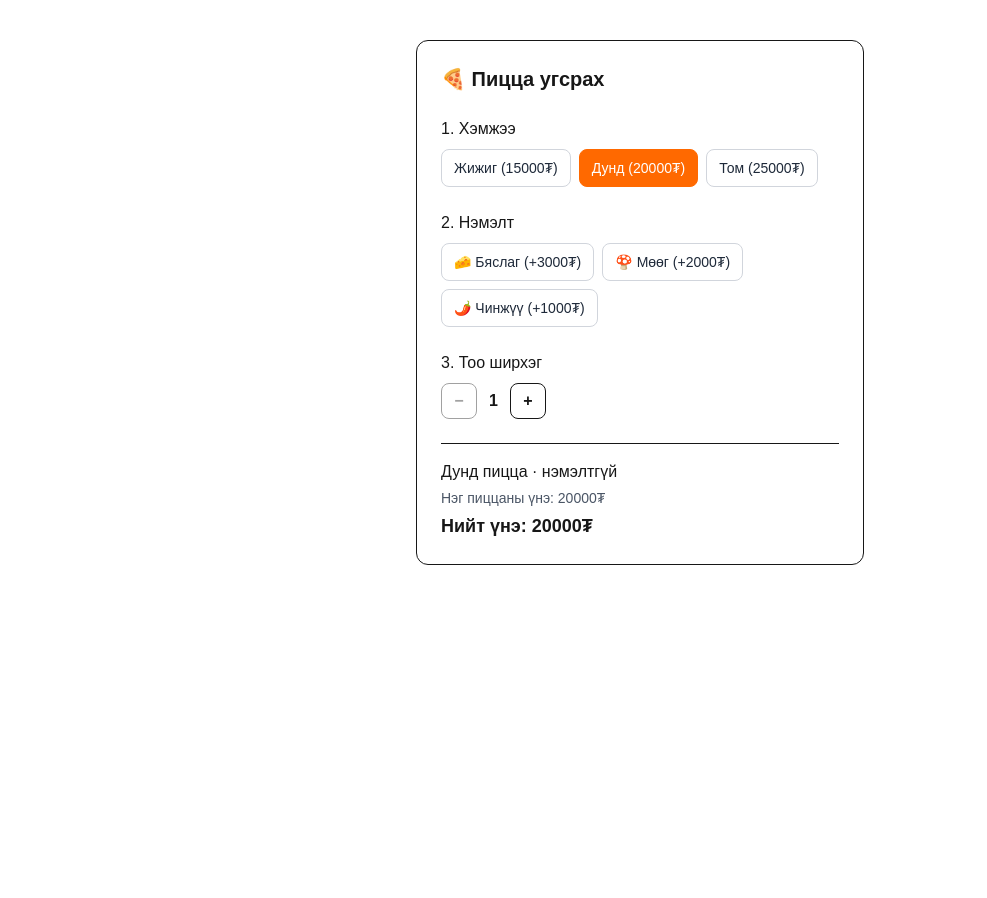
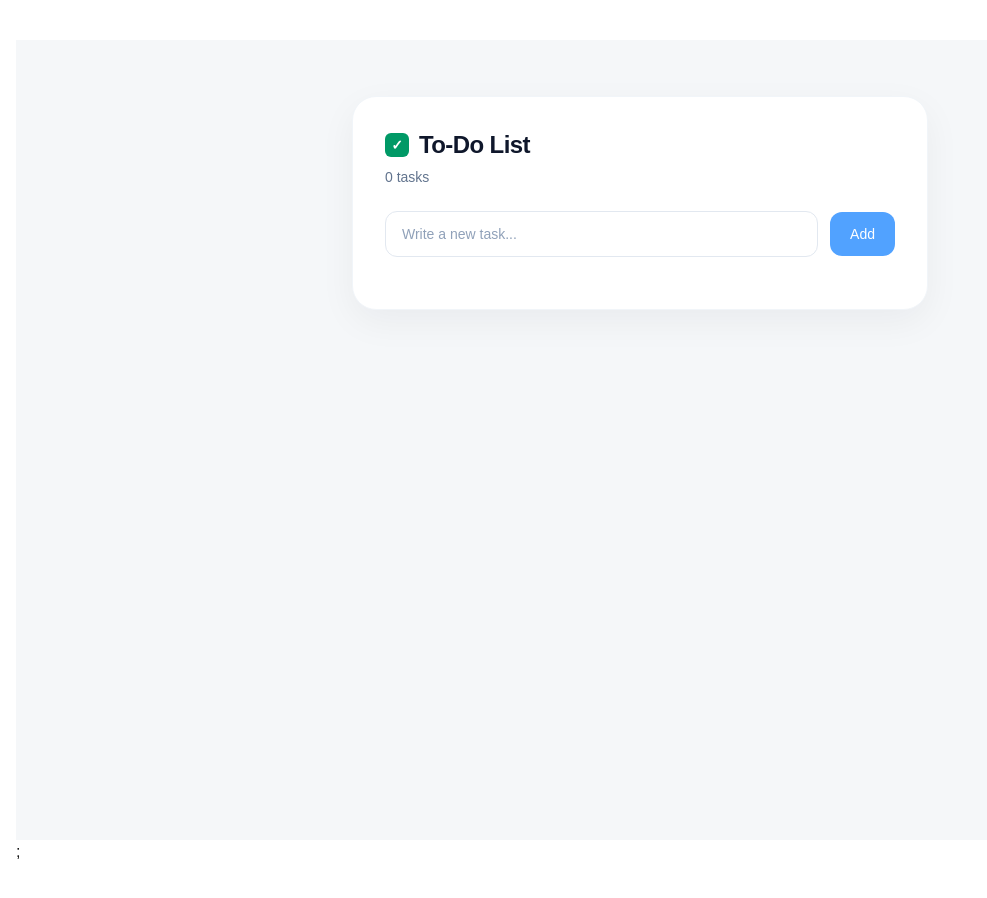
Before and after one commit to 8oz-AJ/useState, a Next.js app: page / in a window 1280 px wide. Shown: the top 898 px of the page, without its empty margins (0-987 px from the left). Before the commit the page ends 800 px from the top, so only its background shows below. Built offline with nearby package versions, Linux system fonts and the light colour scheme.

Commit message:
todolist

```diff
--- /dev/null
+++ b/app/components/TodoList.js
@@ -0,0 +1,101 @@
+"use client";
+
+import { useState } from "react";
+
+export default function TodoList() {
+  const [todos, setTodos] = useState([]);
+  const [input, setInput] = useState("");
+
+  function addTodo() {
+    const trimmed = input.trim();
+    if (!trimmed) return;
+
+    setTodos([...todos, { id: Date.now(), text: trimmed, done: false }]);
+    setInput("");
+  }
+
+  function toggleDone(id) {
+    setTodos(
+      todos.map((item) =>
+        item.id === id ? { ...item, done: !item.done } : item,
+      ),
+    );
+  }
+
+  return (
+    <div className="min-h-screen bg-[#f5f7f9] px-4 py-14 flex items-start justify-center">
+      <div className="w-full max-w-xl rounded-3xl bg-white p-8 shadow-[0_12px_36px_rgba(15,23,42,0.05)] border border-slate-100">
+        <div className="mb-6">
+          <div className="flex items-center gap-2.5">
+            <span className="inline-flex h-6 w-6 items-center justify-center rounded-md bg-emerald-600 text-white text-sm font-bold leading-none">
+              ✓
+            </span>
+            <h1 className="text-2xl font-bold tracking-tight text-slate-900">
+              To-Do List
+            </h1>
+          </div>
+          <p className="mt-1.5 text-sm text-slate-500">
+            {todos.length} {todos.length === 1 ? "task" : "tasks"}
+          </p>
+        </div>
+
+        <div className="mb-5 flex items-center gap-3">
+          <input
+            type="text"
+            value={input}
+            onChange={(e) => setInput(e.target.value)}
+            placeholder="Write a new task..."
+            className="flex-1 rounded-xl border border-slate-200 bg-white px-4 py-3 text-sm text-slate-800 placeholder:text-slate-400 focus:border-slate-300 focus:outline-none"
+          />
+          <button
+            type="button"
+            onClick={addTodo}
+            className="rounded-xl bg-blue-400 px-5 py-3 text-sm font-medium text-white hover:bg-blue-600"
+          >
+            Add
+          </button>
+        </div>
+
+        <ul className="space-y-2.5">
+          {todos.map((todo) => {
+            const isDone = todo.done === true;
+
+            return (
+              <li
+                key={todo.id}
+                className="flex items-center justify-between rounded-xl bg-[#f8fafc] px-4 py-3.5 text-sm text-slate-800"
+              >
+                <div className="flex items-center gap-3 pr-3">
+                  <input
+                    type="checkbox"
+                    checked={isDone}
+                    onChange={() => toggleDone(todo.id)}
+                    className="h-4 w-4 accent-emerald-600"
+                  />
+                  <span
+                    className={
+                      isDone
+                        ? "break-all line-through text-slate-400"
+                        : "break-all text-slate-800"
+                    }
+                  >
+                    {todo.text}
+                  </span>
+                </div>
+                <button
+                  type="button"
+                  onClick={() =>
+                    setTodos(todos.filter((item) => item.id !== todo.id))
+                  }
+                  className="text-base leading-none opacity-60 transition hover:opacity-100"
+                >
+                  🗑️
+                </button>
+              </li>
+            );
+          })}
+        </ul>
+      </div>
+    </div>
+  );
+}
--- a/app/layout.js
+++ b/app/layout.js
@@ -12,7 +12,7 @@ const geistMono = Geist_Mono({
 });
 
 export const metadata = {
-  title: "Portfolio",
+  title: "Todo-List",
   description: "Generated by create next app",
 };
 
--- a/app/page.js
+++ b/app/page.js
@@ -1,4 +1,5 @@
 import Pizza from "./components/Pizza";
+import TodoList from "./components/TodoList";
 
 export default function Home() {
   return (
@@ -11,7 +12,8 @@ export default function Home() {
     //   </div>
     // </main>
     <div className="min-h-screen py-10 px-4">
-      <Pizza />
+      {/* <Pizza /> */}
+      <TodoList />;
     </div>
   );
 }
```
